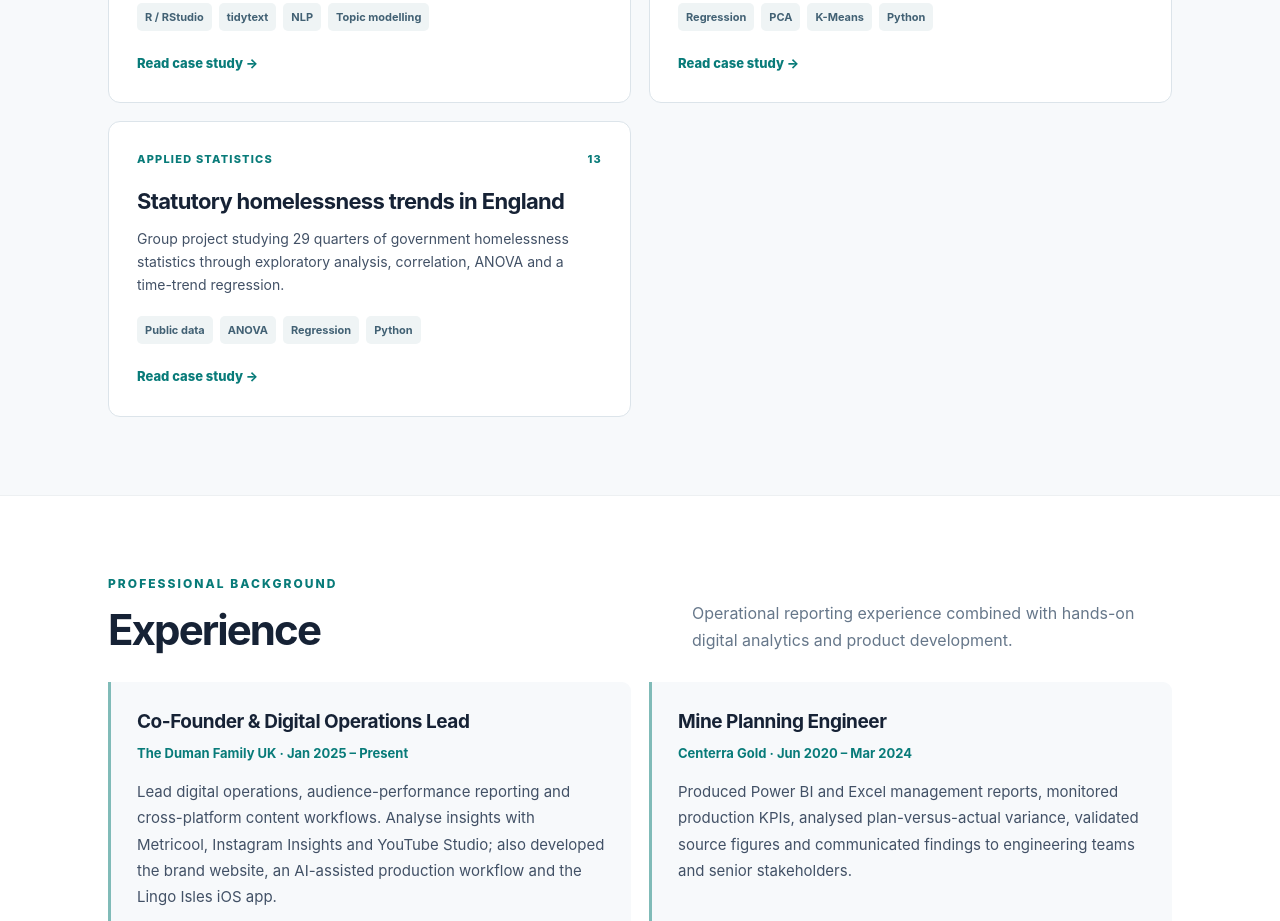
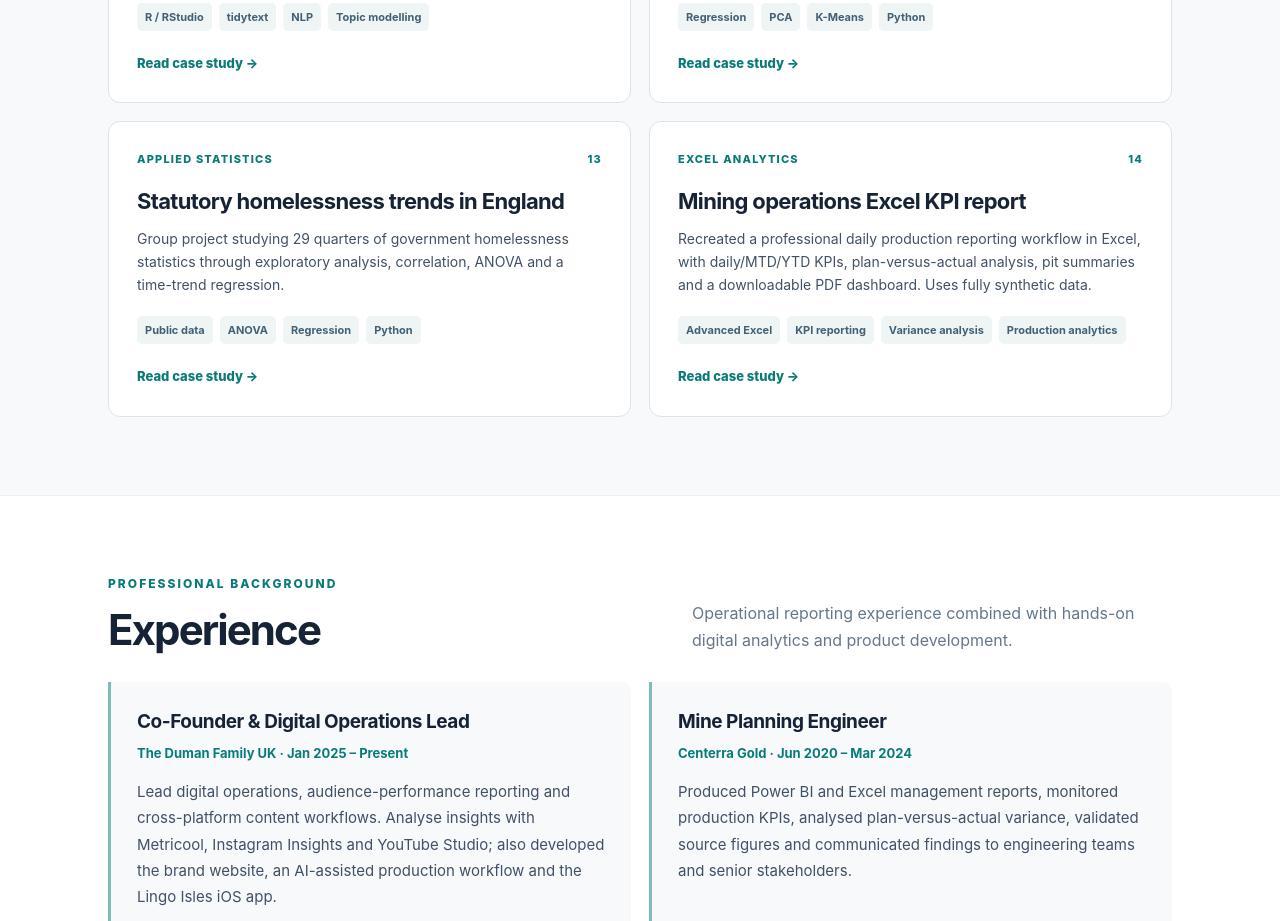
Before and after one commit to mrcdmn03/mrcdmn03.github.io, a plain HTML site: page index.html in a window 1280 px wide. Shown: the part 2679-3600 px from the top of the page. Drawn offline with Linux system fonts and the light colour scheme.

Commit message:
Feature mining operations Excel dashboard as portfolio project 14

```diff
--- a/index.html
+++ b/index.html
@@ -108,6 +108,12 @@
  <h3>Statutory homelessness trends in England</h3><p>Group project studying 29 quarters of government homelessness statistics through exploratory analysis, correlation, ANOVA and a time-trend regression.</p>
  <div class="tags"><span class="tag">Public data</span><span class="tag">ANOVA</span><span class="tag">Regression</span><span class="tag">Python</span></div>
  <a class="card-link" href="projects/england-homelessness-statistics.html" aria-label="Read case study: Statutory homelessness trends in England">Read case study →</a>
+</article>
+<article class="project-card">
+ <div class="project-overline"><span>EXCEL ANALYTICS</span><span>14</span></div>
+ <h3>Mining operations Excel KPI report</h3><p>Recreated a professional daily production reporting workflow in Excel, with daily/MTD/YTD KPIs, plan-versus-actual analysis, pit summaries and a downloadable PDF dashboard. Uses fully synthetic data.</p>
+ <div class="tags"><span class="tag">Advanced Excel</span><span class="tag">KPI reporting</span><span class="tag">Variance analysis</span><span class="tag">Production analytics</span></div>
+ <a class="card-link" href="projects/mining-operations-excel-report.html" aria-label="Read case study: Mining operations Excel KPI reporting">Read case study →</a>
 </article></div>
 </div></section>
 <section class="section section-alt" id="experience"><div class="container">
```
